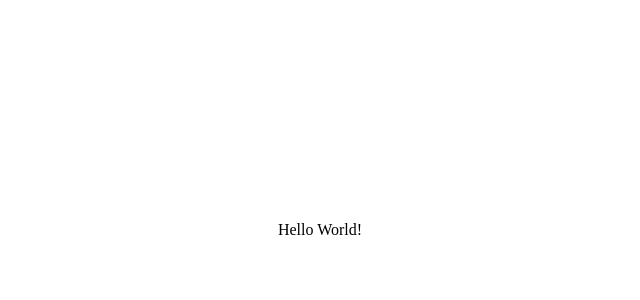
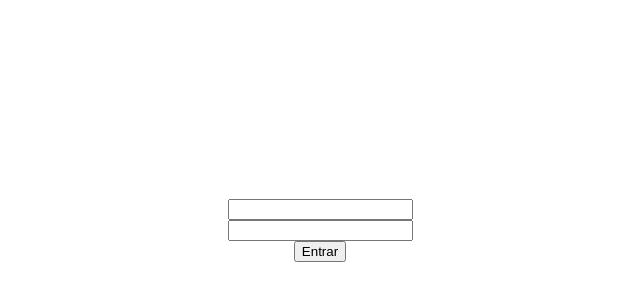
Before and after one commit to NicholasNeto/nextauth, a Next.js app: page / in a window 1280 px wide. Shown: the part 178-478 px from the top of the page, without its empty margins (320-960 px from the left). Built offline with nearby package versions, Linux system fonts and the light colour scheme.

Commit message:
created a new Home page

```diff
--- a/pages/index.tsx
+++ b/pages/index.tsx
@@ -1,21 +1,43 @@
-import type { NextPage } from 'next'
-import Head from 'next/head'
-import Image from 'next/image'
+import { FormEvent, useContext, useState } from 'react'
+import { AuthContext } from '../contexts/AuthContext'
 import styles from '../styles/Home.module.css'
 
-const Home: NextPage = () => {
+
+export default  function Home() {
+
+  const [email, setEmail] = useState('')
+  const [password, setPassword] = useState('')
+
+  const { signIn } = useContext(AuthContext)
+
+
+  async function handleSubmit(event: FormEvent) {
+    event.preventDefault()
+    const data = { email, password }
+    await signIn(data)
+  }
+
   return (
-    <div className={styles.container}>
-      <Head>
-        <title>Next Auth</title>
-      </Head>
-
-      <main className={styles.main}>
-       Hello World!
-      </main>
-
-    </div>
+    <form onSubmit={handleSubmit} className={styles.container}>
+      <input type="email" value={email} onChange={e => setEmail(e.target.value)} />
+      <input type="password" value={password} onChange={e => setPassword(e.target.value)} />
+      <button type="submit">Entrar</button>
+    </form>
   )
 }
 
-export default Home
+
+// const Home = () => {
+//   return (
+//     <div className={styles.container}>
+//       <Head>
+//         <title>Next Auth</title>
+//       </Head>
+
+//       <main className={styles.main}>
+//        Hello World!
+//       </main>
+
+//     </div>
+//   )
+// }
```
